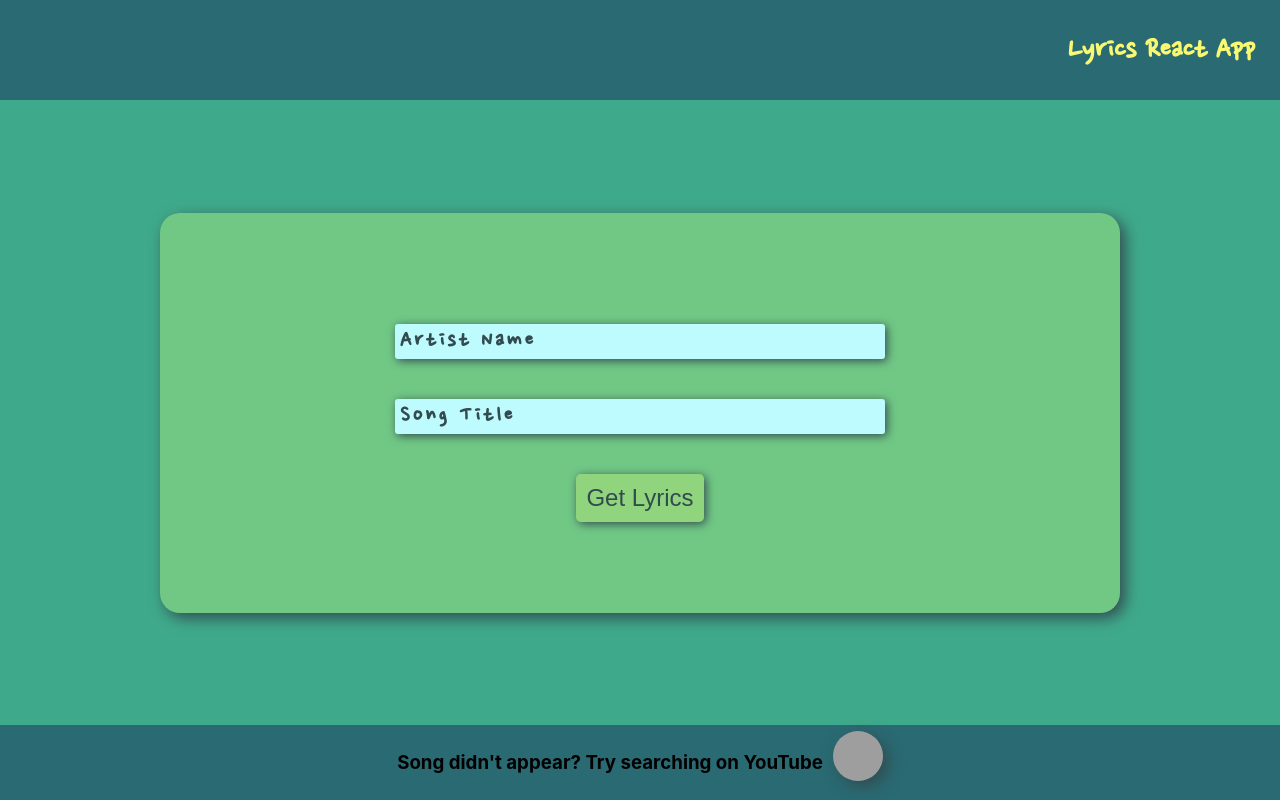
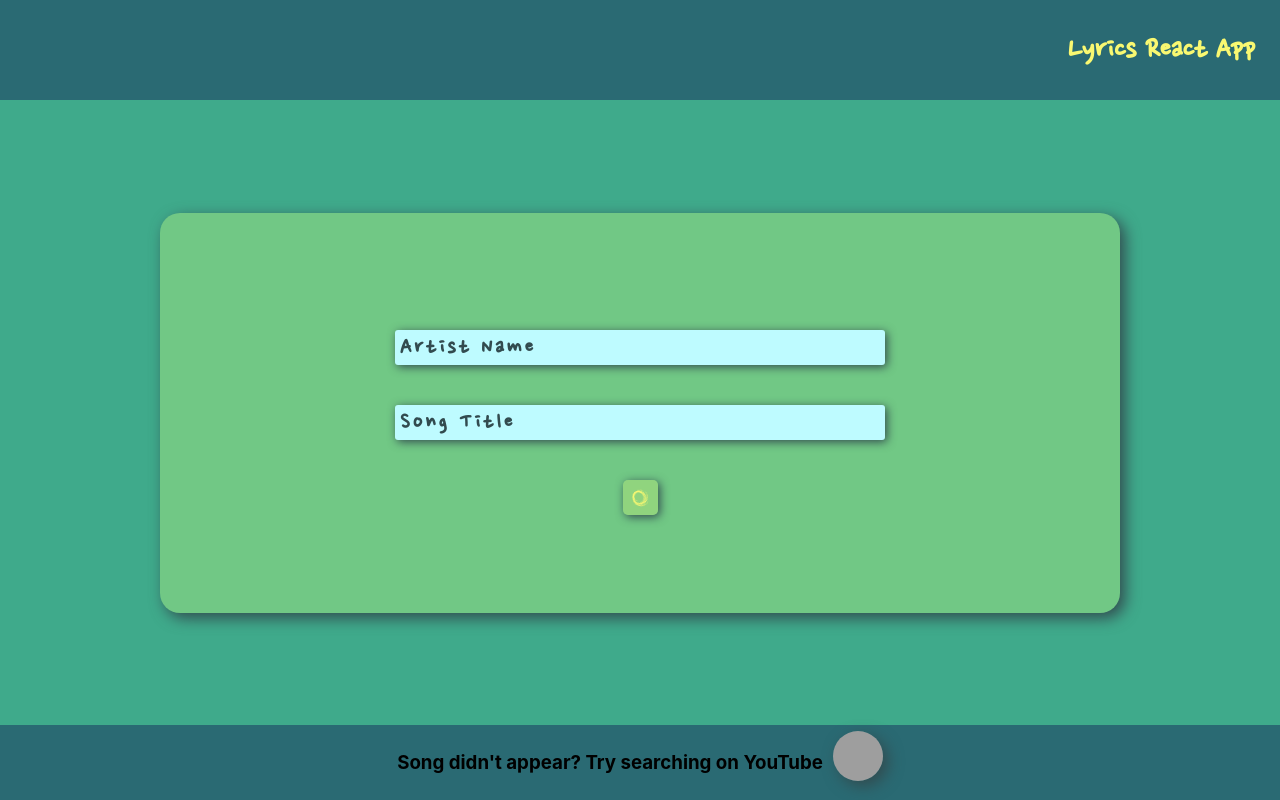
Before and after one commit to dovidgrosh98/Lyrics-React-App, a React (Create React App) app in the folder lyrics-app/: page / in a window 1280 px wide. Both pictures are taken after typing "Sample", "Sample" into the empty fields and a click on the button "Get Lyrics". Built offline with nearby package versions, Linux system fonts and the light colour scheme; no server answers; grey boxes are pictures that could not be loaded; a web font is replaced by a local one.

Commit message:
added loader spinner

```diff
--- a/lyrics-app/src/components/Home/index.js
+++ b/lyrics-app/src/components/Home/index.js
@@ -1,6 +1,7 @@
 import React from 'react'
 import { Route, Switch, withRouter } from 'react-router-dom'
 import Axios from 'axios'
+import { BarLoader } from 'react-spinners';
 import Header from '../Header/'
 import InputField from '../InputField/'
 import Results from '../Results'
@@ -77,6 +78,7 @@ class Home extends React.Component {
                                 handleChange={this.handleChange}
                                 artistValue={this.state.artistValue}
                                 songValue={this.state.songValue}
+                                loading={this.state.loading}
                             />}
                         />
                         <Route path='/results' render={() =>
--- a/lyrics-app/src/components/InputField/index.js
+++ b/lyrics-app/src/components/InputField/index.js
@@ -1,13 +1,24 @@
 import React from 'react'
+import { CircleLoader } from 'react-spinners';
 import Input from '../Input/'
 import '../InputField/InputField.css'
 
 const InputField = (props) => {
     return (
         <form onSubmit={props.onSubmit}>
-            <Input value={props.artistValue} name="artistValue" placeholder="Artist Name" onChange={props.handleChange}/>
-            <Input value={props.songValue} name="songValue" placeholder="Song Title" onChange={props.handleChange}/>
-            <button>Get Lyrics</button>
+            <Input value={props.artistValue} name="artistValue" placeholder="Artist Name" onChange={props.handleChange} />
+            <Input value={props.songValue} name="songValue" placeholder="Song Title" onChange={props.handleChange} />
+
+            <button>
+                {!props.loading ?
+                'Get Lyrics' :
+                <CircleLoader
+                    sizeUnit={"px"}
+                    size={15}
+                    color={'#F9F871'}
+                    loading={props.loading}
+                />}
+            </button>
         </form>
     )
 }
```
